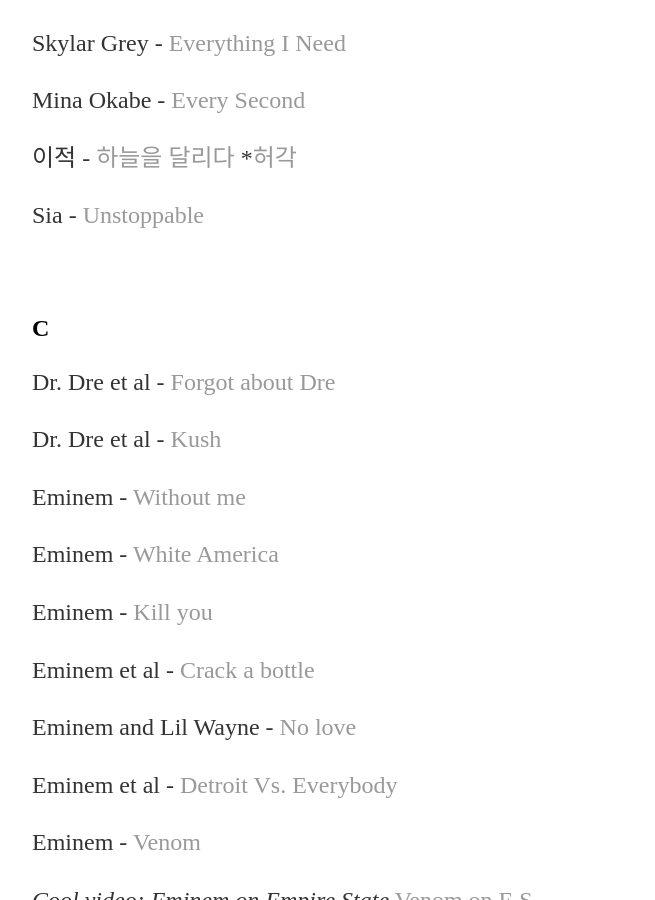
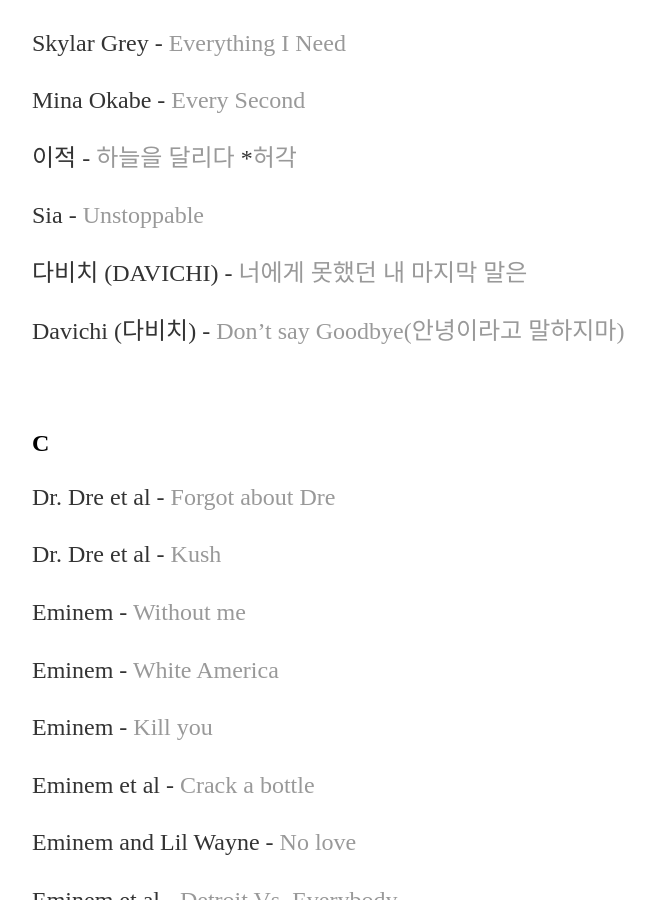
Before and after one commit to yjkweon24/yjkweon24.github.io, a Jekyll site: the page built from _posts/2018-10-23-songs-that-i-love.md, in a window 1280 px wide and 900 px high, scrolled down 13355 px. Shown: the whole window, without its empty margins (160-815 px from the left). Built offline with Jekyll 4.4.1, drawn with Linux system fonts in a browser that asks for light colours; some of the changed text lies outside the part shown.

Commit message:
Update 2018-10-23-songs-that-i-love.md

```diff
--- a/_posts/2018-10-23-songs-that-i-love.md
+++ b/_posts/2018-10-23-songs-that-i-love.md
@@ -29,9 +29,9 @@
 
 Eminem - [Legacy](https://www.youtube.com/watch?v=FF1hjJYuqXU)
 
-Soyou - [I miss you](https://www.youtube.com/watch?v=Ol2zQeX0pxY)
+Soyou 소유 - [I miss you](https://www.youtube.com/watch?v=Ol2zQeX0pxY)
 
-Davichi - [This love](https://www.youtube.com/watch?v=CtzT-Z5UUgA)
+Davichi 다비치 - [This love](https://www.youtube.com/watch?v=CtzT-Z5UUgA)
 
 Eminem - [Rock bottom](https://www.youtube.com/watch?v=h-3CmKofKTU)
 
@@ -465,6 +465,10 @@
 
 Sia - [Unstoppable](https://www.youtube.com/watch?v=cxjvTXo9WWM)
 
+다비치 (DAVICHI) - [너에게 못했던 내 마지막 말은](https://www.youtube.com/watch?v=i-SBnhaZSSU)
+
+Davichi (다비치) - [Don't say Goodbye(안녕이라고 말하지마)](https://www.youtube.com/watch?v=CuwRqIzkyOQ)
+
 <br>
 
 ## C
```
